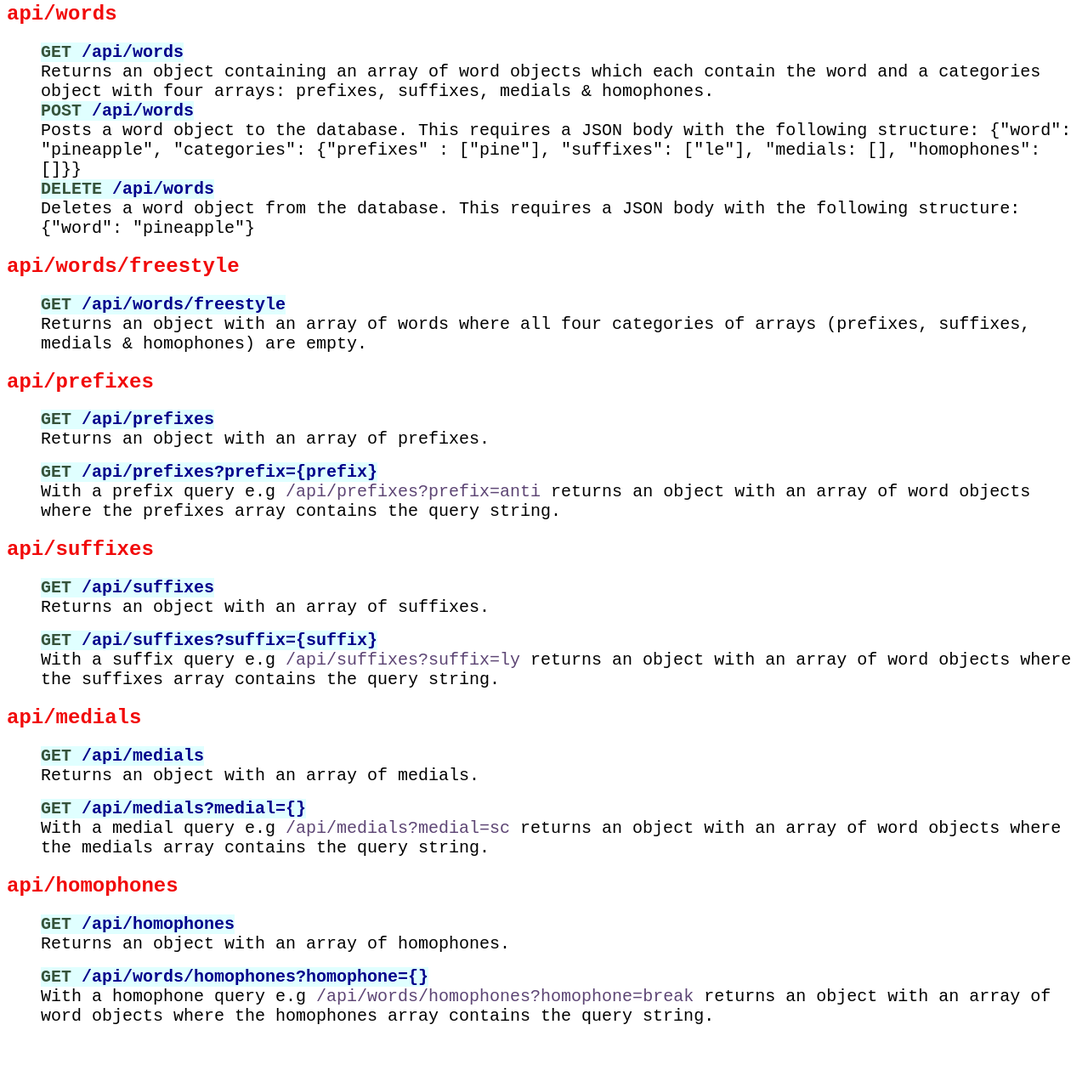
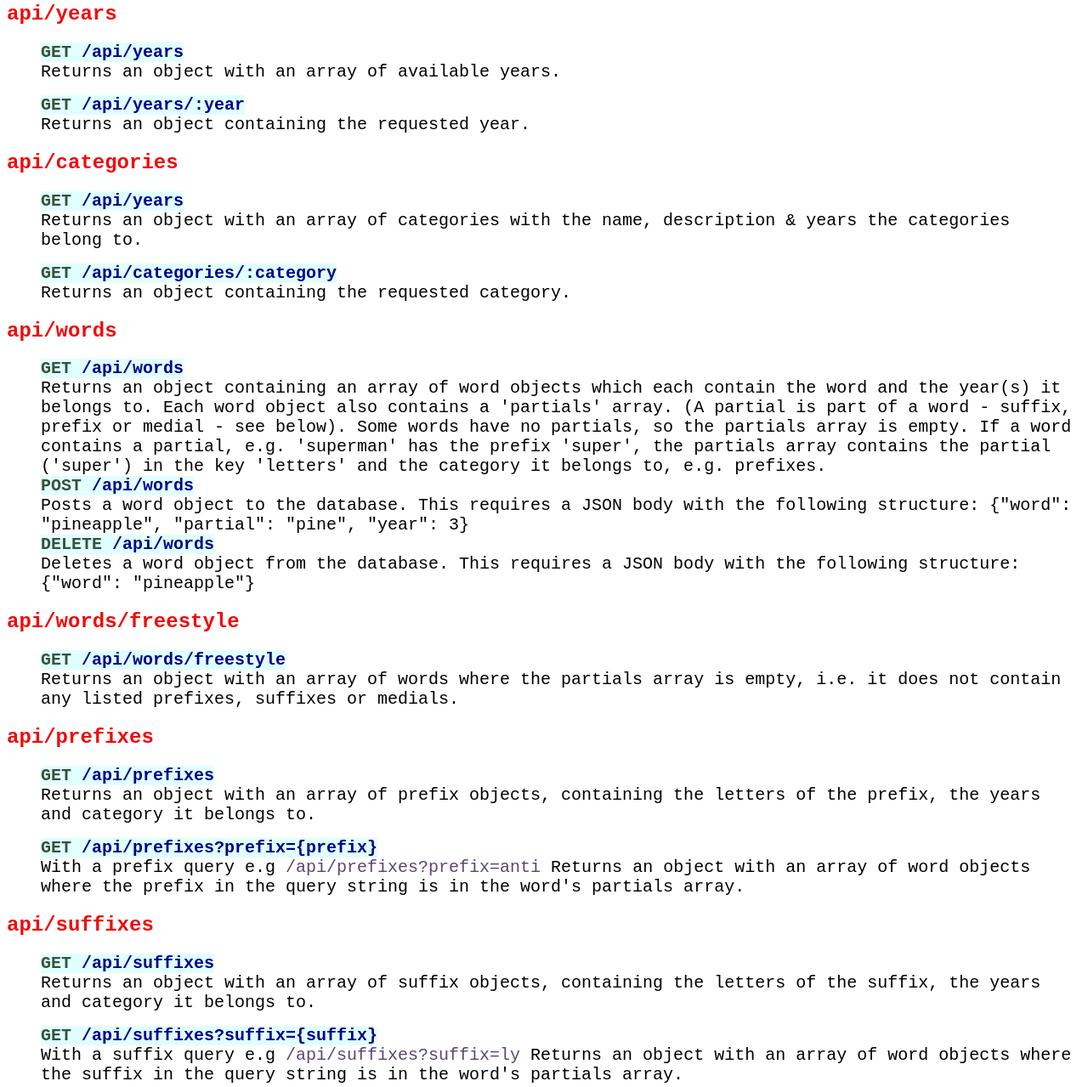
Before and after one commit to Chenerywoman/BE-PT-Project-Spelling-Bee, a website: page public/index.html in a window 1280 px wide. Shown: the part 77-1356 px from the top of the page at 85% size. Before the commit the page ends 1300 px from the top, so only its background shows below. Drawn offline with Linux system fonts and the light colour scheme.

Commit message:
amending route descriptions

```diff
--- a/public/index.html
+++ b/public/index.html
@@ -6,7 +6,48 @@
 
     <h1>Spelling Bee: API routes</h1>
     <p>
-
+    <h2>api/years</h2>
+    <ul>
+        <li class="api">
+            <span class="endpoint">
+                <span class="http">GET</span>
+                <span class="route">/api/years</span>
+            </span>
+        </li>
+        <li class="listItem">Returns an object with an array of available years.</li>
+    </ul>
+    <ul>
+        <li class="api">
+            <span class="endpoint">
+                <span class="http">GET</span>
+                <span class="route">/api/years/:year</span>
+            </span>
+        </li>
+        <li class="listItem">Returns an object containing the requested year.</li>
+    </ul>
+    </p>
+    <p>
+    <h2>api/categories</h2>
+    <ul>
+        <li class="api">
+            <span class="endpoint">
+                <span class="http">GET</span>
+                <span class="route">/api/years</span>
+            </span>
+        </li>
+        <li class="listItem">Returns an object with an array of categories with the name, description & years the categories belong to.</li>
+    </ul>
+    <ul>
+        <li class="api">
+            <span class="endpoint">
+                <span class="http">GET</span>
+                <span class="route">/api/categories/:category</span>
+            </span>
+        </li>
+        <li class="listItem">Returns an object containing the requested category.</li>
+    </ul>
+    </p>
+    <p>
         <h2>api/words</h2>
         <ul>
             <li class="api">
@@ -15,8 +56,11 @@
                     <span class="route">/api/words</span>
                 </span>
             </li>
-            <li class="listItem">Returns an object containing an array of word objects which each contain the word and a categories object with
-                four arrays: prefixes, suffixes, medials & homophones.</li>
+            <li class="listItem">Returns an object containing an array of word objects which each contain the word and the year(s) it belongs
+                to. Each word object also contains a 'partials' array. (A partial is part of a word - suffix, prefix or medial
+                - see below). Some words have no partials, so the partials array is empty. If a word contains a partial,
+                e.g. 'superman' has the prefix 'super', the partials array contains the partial ('super') in the key 'letters'
+                and the category it belongs to, e.g. prefixes.</li>
             <li class="api">
                 <span class="endpoint">
                     <span class="http">POST</span>
@@ -24,7 +68,7 @@
                 </span>
             </li>
             <li class="listItem">Posts a word object to the database. This requires a JSON body with the following structure: {"word": "pineapple",
-                "categories": {"prefixes" : ["pine"], "suffixes": ["le"], "medials: [], "homophones": []}}</li>
+                "partial": "pine", "year": 3}</li>
             <li class="api">
                 <span class="endpoint">
                     <span class="http">DELETE</span>
@@ -42,8 +86,8 @@
                 <span class="route">/api/words/freestyle</span>
             </span>
         </li>
-        <li class="listItem">Returns an object with an array of words where all four categories of arrays (prefixes, suffixes, medials & homophones)
-            are empty.</li>
+        <li class="listItem">Returns an object with an array of words where the partials array is empty, i.e. it does not contain any listed prefixes,
+            suffixes or medials.</li>
     </ul>
     </p>
     <h2>api/prefixes</h2>
@@ -54,7 +98,7 @@
                 <span class="route">/api/prefixes</span>
             </span>
         </li>
-        <li class="listItem">Returns an object with an array of prefixes.</li>
+        <li class="listItem">Returns an object with an array of prefix objects, containing the letters of the prefix, the years and category it belongs to.</li>
     </ul>
     <ul>
         <li class="api">
@@ -64,8 +108,7 @@
             </span>
         </li>
         <li class="listItem">With a prefix query e.g
-            <span class="query">/api/prefixes?prefix=anti</span> returns an object with an array of word objects where the prefixes array contains
-            the query string. </li>
+            <span class="query">/api/prefixes?prefix=anti</span> Returns an object with an array of word objects where the prefix in the query string is in the word's partials array. </li>
     </ul>
     <h2>api/suffixes</h2>
     <ul>
@@ -75,7 +118,7 @@
                 <span class="route">/api/suffixes</span>
             </span>
         </li>
-        <li class="listItem">Returns an object with an array of suffixes.</li>
+        <li class="listItem">Returns an object with an array of suffix objects, containing the letters of the suffix, the years and category it belongs to.</li>
     </ul>
     <ul>
         <li class="api">
@@ -85,8 +128,7 @@
             </span>
         </li>
         <li class="listItem">With a suffix query e.g
-            <span class="query">/api/suffixes?suffix=ly</span> returns an object with an array of word objects where the suffixes array contains
-            the query string. </li>
+            <span class="query">/api/suffixes?suffix=ly</span> Returns an object with an array of word objects where the suffix in the query string is in the word's partials array. </li>
     </ul>
     </p>
     <h2>api/medials</h2>
@@ -97,7 +139,7 @@
                 <span class="route">/api/medials</span>
             </span>
         </li>
-        <li class="listItem">Returns an object with an array of medials.</li>
+        <li class="listItem">Returns an object with an array of medials objects, containing the letters of the medial, the years and category it belongs to.</li>
     </ul>
     <ul>
         <li class="api">
@@ -107,8 +149,7 @@
             </span>
         </li>
         <li class="listItem">With a medial query e.g
-            <span class="query">/api/medials?medial=sc</span> returns an object with an array of word objects where the medials array contains
-            the query string. </li>
+            <span class="query">/api/medials?medial=sc</span> Returns an object with an array of word objects where the medial in the query string is in the word's partials array. </li>
     </ul>
     </p>
     </p>
@@ -120,7 +161,7 @@
                 <span class="route">/api/homophones</span>
             </span>
         </li>
-        <li class="listItem">Returns an object with an array of homophones.</li>
+        <li class="listItem">Currently under development - currently returns a description of homophones.</li>
     </ul>
     <ul>
         <li class="api">
@@ -129,9 +170,7 @@
                 <span class="route">/api/words/homophones?homophone={}</span>
             </span>
         </li>
-        <li class="listItem">With a homophone query e.g
-            <span class="query">/api/words/homophones?homophone=break</span> returns an object with an array of word objects where the homophones
-            array contains the query string. </li>
+        <li class="listItem"> Currently under development. </li>
     </ul>
 </body>
 
```
